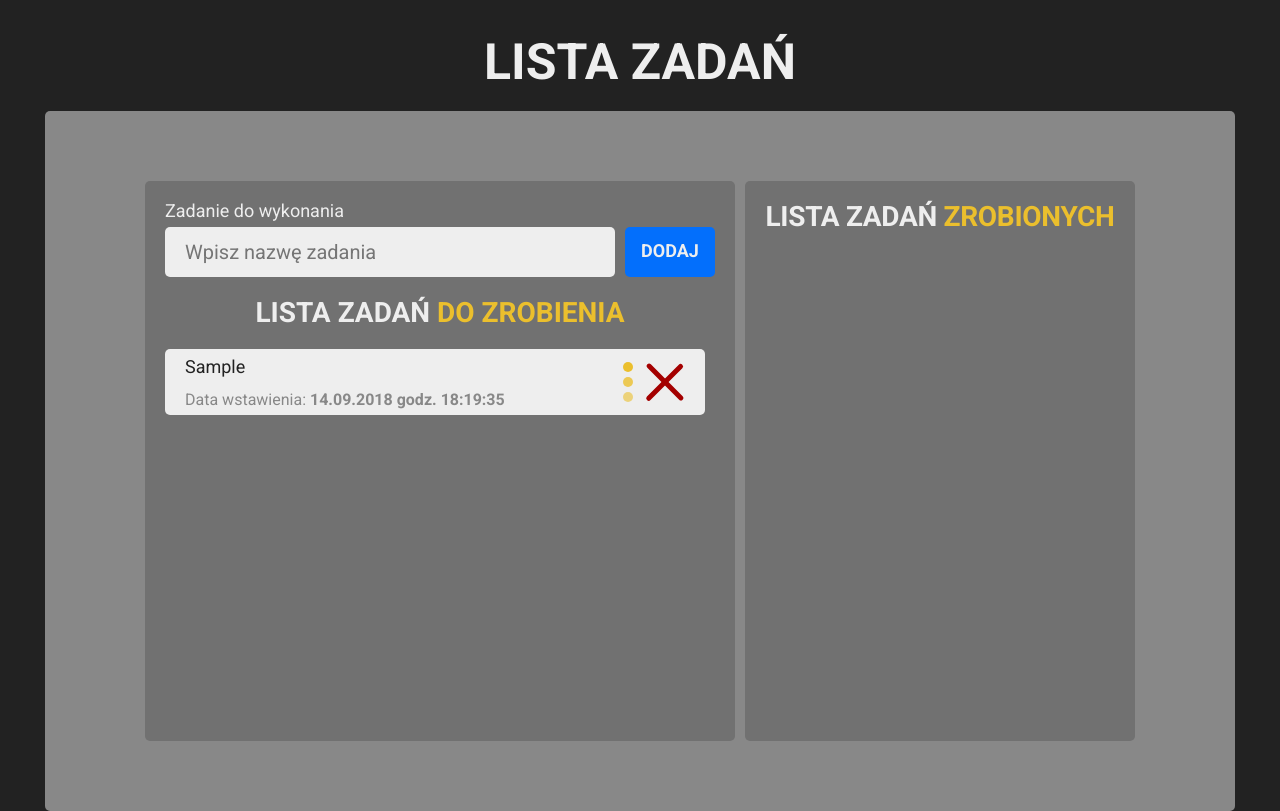
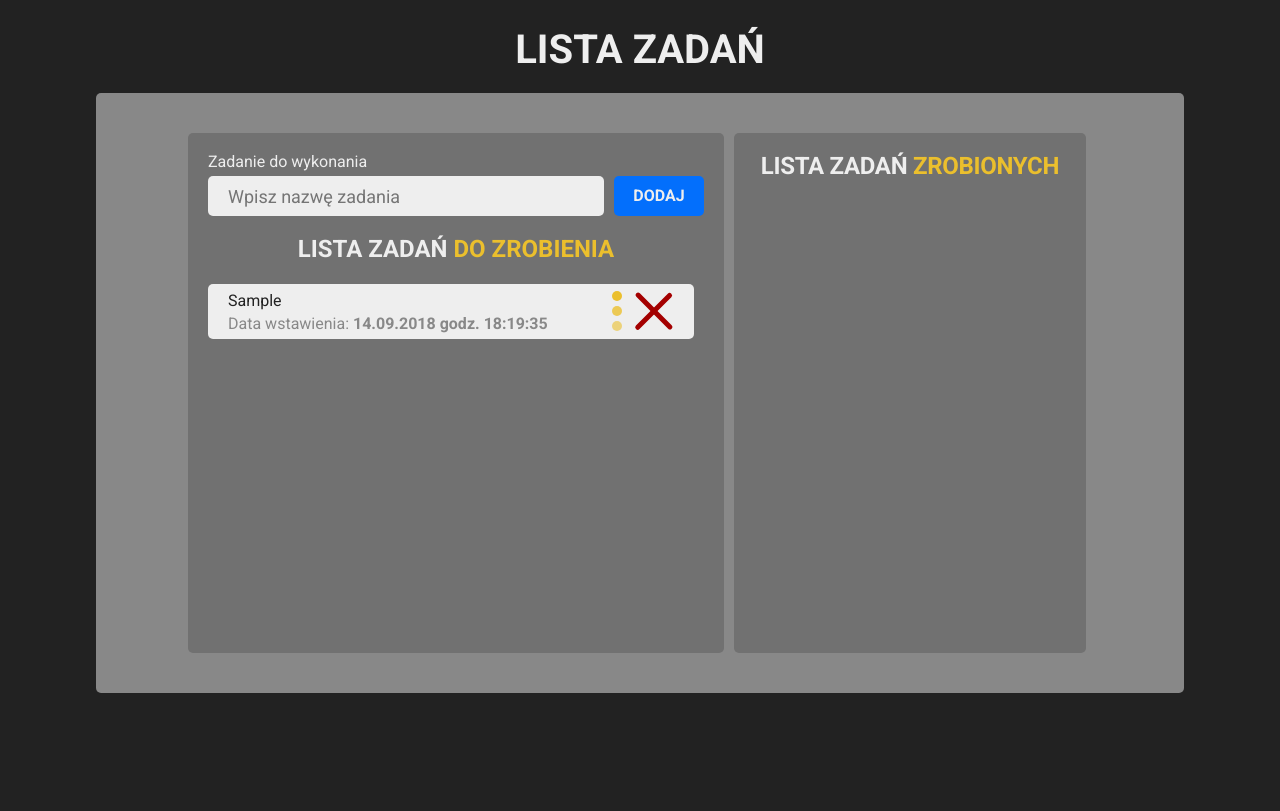
Before and after one commit to KP1976/todo-react, a React (Create React App) app: page / in a window 1280 px wide. Both pictures are taken after typing "Sample" into the empty fields and a click on the input "dodaj". Built offline with nearby package versions, Linux system fonts and the light colour scheme.

Commit message:
Add responsive layout (max width at 1366px), fix getDate function

```diff
--- a/src/getDate.js
+++ b/src/getDate.js
@@ -23,6 +23,10 @@ const getDate = () => {
 		minutes = '0' + minutes.toString();
 	}
 
+	if (seconds < 10) {
+		seconds = '0' + seconds.toString();
+	}
+
 	let date = `${day}.${month}.${year} godz. ${hours}:${minutes}:${seconds}`;
 	return date;
 };
--- a/src/styles/css/main.css
+++ b/src/styles/css/main.css
@@ -319,8 +319,9 @@ template {
 
 body {
   background-color: #222;
+  max-height: 100vh;
   margin: 0;
-  padding: 0; }
+  padding: 0 0 2rem 0; }
 
 .title {
   font-size: 5rem;
@@ -328,6 +329,9 @@ body {
   margin-bottom: 2rem;
   text-align: center;
   text-transform: uppercase; }
+  @media (max-width: 1366px) {
+    .title {
+      font-size: 4rem; } }
 
 .todo-container {
   background-color: #888;
@@ -340,6 +344,12 @@ body {
   margin: 0 auto;
   padding: 7rem 10rem;
   width: 119rem; }
+  @media (max-width: 1366px) {
+    .todo-container {
+      grid-template-columns: 53.6rem 35.2rem;
+      height: 60rem;
+      padding: 4rem 9.2rem;
+      width: 108.8rem; } }
 
 .tasks-list-container {
   background-color: #717171;
@@ -350,6 +360,9 @@ body {
   grid-template-rows: min-content min-content auto;
   height: 56rem;
   padding: 2rem; }
+  @media (max-width: 1366px) {
+    .tasks-list-container {
+      height: 52rem; } }
 
 .add-task {
   display: grid;
@@ -358,11 +371,17 @@ body {
   grid-column: 1 / 2;
   grid-row: 1 / 2;
   grid-template-columns: 45rem 9rem; }
+  @media (max-width: 1366px) {
+    .add-task {
+      grid-template-columns: 39.6rem 9rem; } }
   .add-task__label {
     font-size: 1.8rem;
     font-weight: 400;
     grid-column: 1 / 2;
     grid-row: 1 / 2; }
+    @media (max-width: 1366px) {
+      .add-task__label {
+        font-size: 1.6rem; } }
   .add-task__input {
     background-color: #eee;
     border: none;
@@ -375,6 +394,10 @@ body {
     height: 5rem;
     outline-color: #036ffc;
     padding: 1rem 2rem; }
+    @media (max-width: 1366px) {
+      .add-task__input {
+        font-size: 1.8rem;
+        height: 4rem; } }
   .add-task__button {
     background-color: #036ffc;
     border: none;
@@ -387,6 +410,10 @@ body {
     height: 5rem;
     text-transform: uppercase;
     transition: background-color 0.3s ease-in-out; }
+    @media (max-width: 1366px) {
+      .add-task__button {
+        font-size: 1.6rem;
+        height: 4rem; } }
     .add-task__button:hover {
       background-color: #024eb0; }
 
@@ -416,9 +443,15 @@ body {
     margin: 0;
     text-align: center;
     text-transform: uppercase; }
+    @media (max-width: 1366px) {
+      .tasks-list__title {
+        font-size: 2.4rem; } }
     .tasks-list__title--yellow {
       color: #ebbf2d;
       font-size: 2.8rem; }
+      @media (max-width: 1366px) {
+        .tasks-list__title--yellow {
+          font-size: 2.4rem; } }
 
 .task {
   animation: 0.3s slideLeft;
@@ -426,21 +459,33 @@ body {
   border-radius: 0.5rem;
   display: grid;
   grid-template-columns: auto 6.2rem;
-  min-height: 6.5rem;
+  grid-template-rows: 5rem;
+  height: 6rem;
   list-style: none;
   margin-bottom: 2rem;
-  padding: 0.6rem 2rem 0.5rem; }
+  padding: 0.5rem 2rem; }
+  @media (max-width: 1366px) {
+    .task {
+      grid-template-rows: 4.5rem;
+      height: 5.5rem; } }
   .task:last-child {
     margin-bottom: 0; }
   .task .task-texts {
     display: flex;
     flex-direction: column;
-    justify-content: space-between; }
+    justify-content: space-between;
+    height: 5rem; }
+    @media (max-width: 1366px) {
+      .task .task-texts {
+        height: 4.5rem; } }
     .task .task-texts__name-task {
       color: #222;
       font-size: 1.8rem;
       line-height: 2.4rem;
-      margin: 0 0 1rem 0; }
+      margin: 0; }
+      @media (max-width: 1366px) {
+        .task .task-texts__name-task {
+          font-size: 1.6rem; } }
     .task .task-texts__date-task {
       color: #888;
       font-size: 1.6rem;
@@ -524,6 +569,9 @@ body {
   margin: 0;
   overflow-y: auto;
   padding: 0 1rem 0 0; }
+  @media (max-width: 1366px) {
+    .tasks-done-list {
+      height: 42.8rem; } }
 
 .task-done {
   animation: 0.5s popUp;
--- a/src/styles/scss/abstracts/_mixins.scss
+++ b/src/styles/scss/abstracts/_mixins.scss
@@ -15,3 +15,9 @@
 	top: 50%;
 	width: 5rem;
 }
+
+@mixin mq($size) {
+	@media (max-width: $size) {
+		@content;
+	}
+}
--- a/src/styles/scss/base/_body.scss
+++ b/src/styles/scss/base/_body.scss
@@ -1,7 +1,8 @@
 body {
 	background-color: $clr-body-background;
+	max-height: 100vh;
 	margin: 0;
-	padding: 0;
+	padding: 0 0 2rem 0;
 }
 
 .title {
@@ -10,4 +11,8 @@ body {
 	margin-bottom: 2rem;
 	text-align: center;
 	text-transform: uppercase;
+
+	@include mq(1366px) {
+		font-size: 4rem;
+	}
 }
--- a/src/styles/scss/components/_Task.scss
+++ b/src/styles/scss/components/_Task.scss
@@ -4,10 +4,16 @@
 	border-radius: $main-radius;
 	display: grid;
 	grid-template-columns: auto 6.2rem;
-	min-height: 6.5rem;
+	grid-template-rows: 5rem;
+	height: 6rem;
 	list-style: none;
 	margin-bottom: 2rem;
-	padding: 0.6rem 2rem 0.5rem;
+	padding: 0.5rem 2rem;
+
+	@include mq(1366px) {
+		grid-template-rows: 4.5rem;
+		height: 5.5rem;
+	}
 
 	&:last-child {
 		margin-bottom: 0;
@@ -17,12 +23,21 @@
 		display: flex;
 		flex-direction: column;
 		justify-content: space-between;
+		height: 5rem;
+
+		@include mq(1366px) {
+			height: 4.5rem;
+		}
 
 		&__name-task {
 			color: $clr-body-background;
 			font-size: 1.8rem;
 			line-height: 2.4rem;
-			margin: 0 0 1rem 0;
+			margin: 0;
+
+			@include mq(1366px) {
+				font-size: 1.6rem;
+			}
 		}
 
 		&__date-task {
--- a/src/styles/scss/components/_TasksDoneList.scss
+++ b/src/styles/scss/components/_TasksDoneList.scss
@@ -3,4 +3,8 @@
 	margin: 0;
 	overflow-y: auto;
 	padding: 0 1rem 0 0;
+
+	@include mq(1366px) {
+		height: 42.8rem;
+	}
 }
--- a/src/styles/scss/components/_TasksListContainer.scss
+++ b/src/styles/scss/components/_TasksListContainer.scss
@@ -7,4 +7,8 @@
 	grid-template-rows: min-content min-content auto;
 	height: 56rem;
 	padding: 2rem;
+
+	@include mq(1366px) {
+		height: 52rem;
+	}
 }
--- a/src/styles/scss/main.scss
+++ b/src/styles/scss/main.scss
@@ -4,7 +4,6 @@
 @import 'base/normalize';
 @import 'base/reset';
 @import 'base/body';
-@import 'base/typography';
 
 @import 'components/TodoContainer';
 @import 'components/TasksListContainer';
```
Also changed, not shown: src/styles/scss/components/_AddTask.scss (+18 -0 lines), src/styles/scss/components/_TasksList.scss (+8 -0 lines), src/styles/scss/components/_TodoContainer.scss (+7 -0 lines), src/styles/scss/base/_typography.scss (deleted), 2 other files (tests, documents, lock files or other folders).
